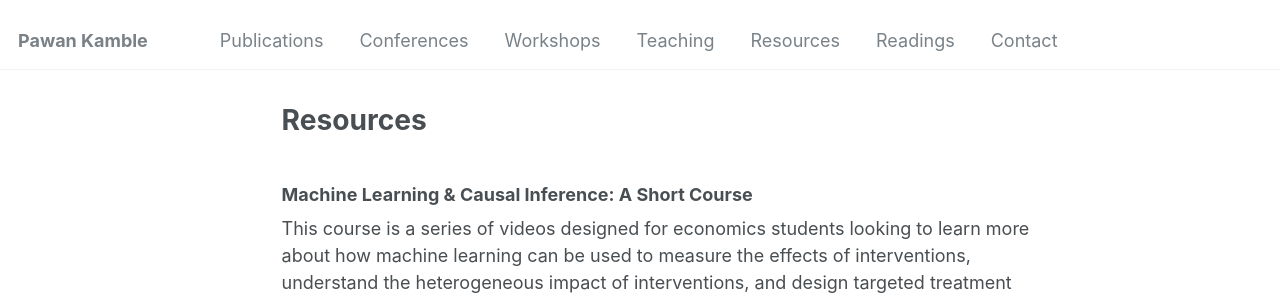
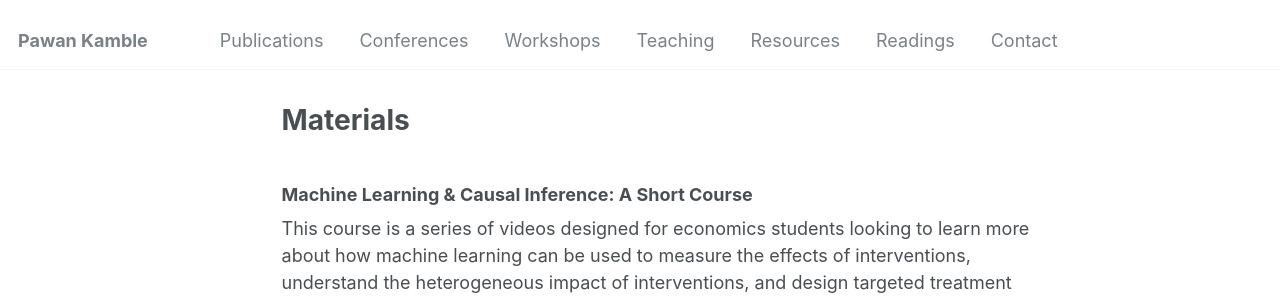
Before and after one commit to pawankb13/pawankb13.github.io, a Jekyll site: the page built from _pages/materials.md, in a window 1280 px wide and 900 px high. Shown: the top 297 px of the window. Built offline with Jekyll 4.4.1, drawn with Linux system fonts in a browser that asks for light colours.

Commit message:
Update Resources

```diff
--- a/_pages/resources.md
+++ b/_pages/materials.md
@@ -1,6 +1,6 @@
 ---
-permalink: /resources/
-title: "Resources"
+permalink: /materials/
+title: "Materials"
 author_profile: false
 ---
 
```
